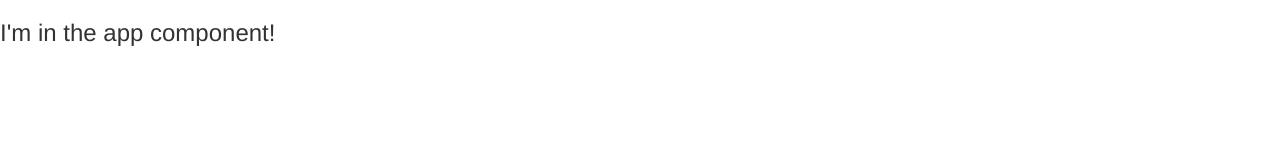
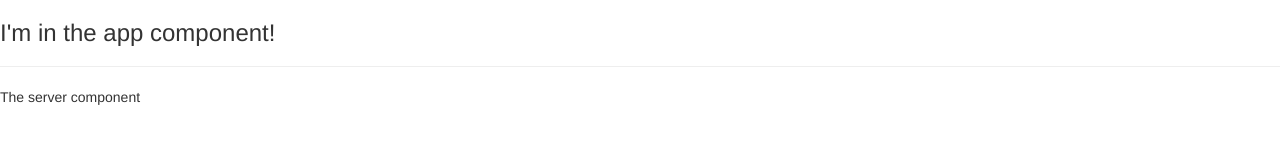
Before and after one commit to bmaxime-c/cours_angular, an Angular app in the folder my-fiirst-app/: page / in a window 1280 px wide. Shown: the top 160 px of the page. Built offline with nearby package versions, Linux system fonts and the light colour scheme.

Commit message:
my-fiirst-app Custom component [2.19]

```diff
--- a/my-fiirst-app/src/app/app.component.html
+++ b/my-fiirst-app/src/app/app.component.html
@@ -1 +1,3 @@
 <h3>I'm in the app component!</h3>
+<hr />
+<app-server></app-server>
```
